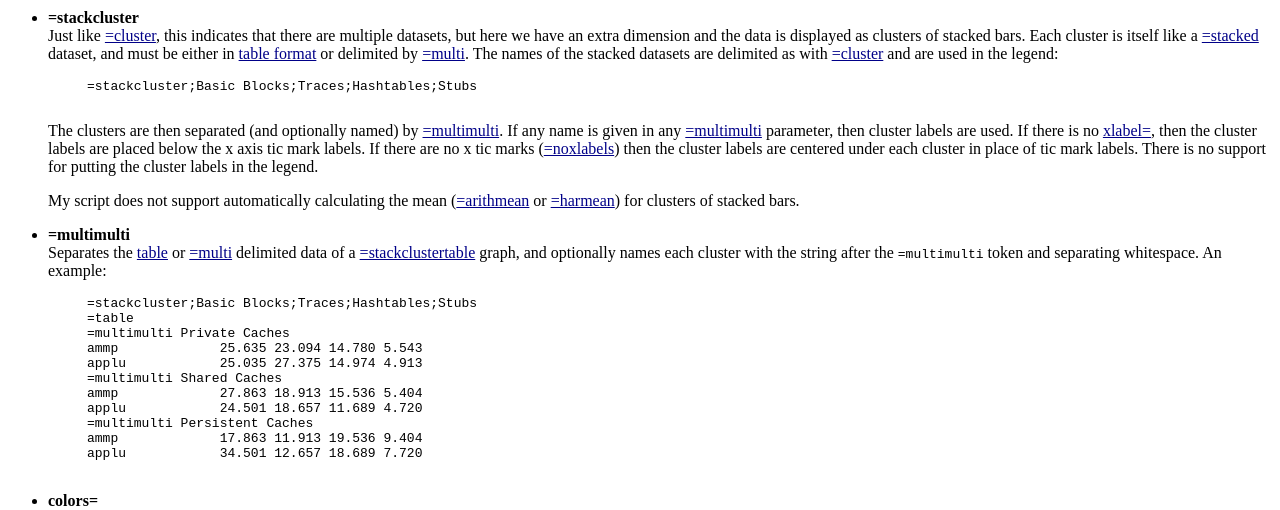
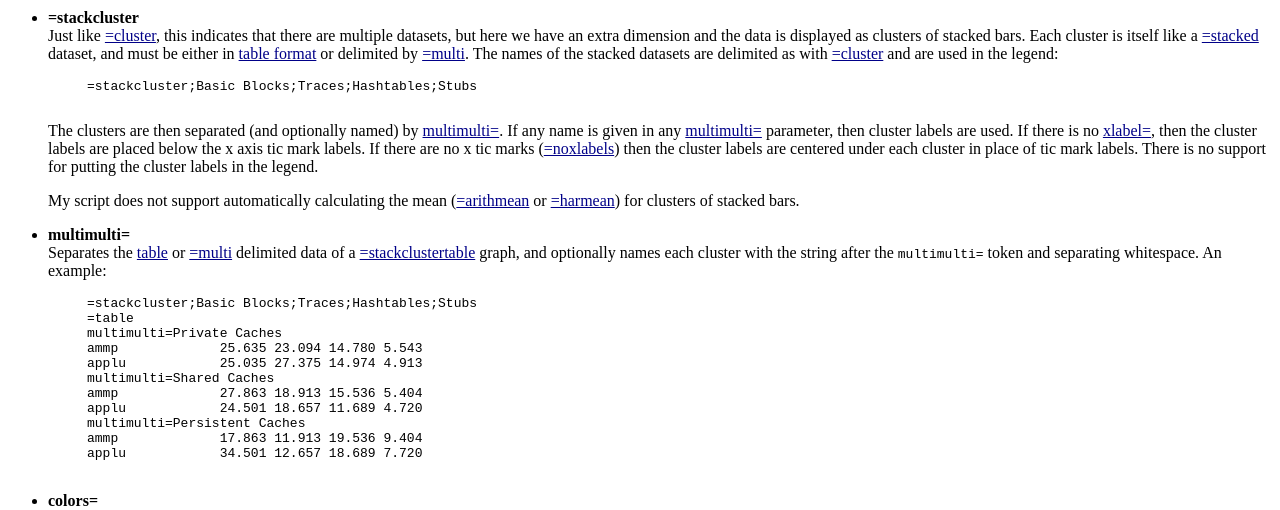
Before and after one commit to derekbruening/bargraph, a plain HTML site: page index.html in a window 1280 px wide. Shown: the part 2100-2610 px from the top of the page. Drawn offline with Linux system fonts and the light colour scheme.

Commit message:
change =multimulti to multimulti=
SVN-Revision: 16

```diff
--- a/index.html
+++ b/index.html
@@ -232,8 +232,8 @@ suggestions</a> rather than using -png.
      </pre>
 
      The clusters are then separated (and optionally named) by <a
-     href="#multimulti">=multimulti</a>.  If any name is given in any <a
-     href="#multimulti">=multimulti</a> parameter, then cluster labels are
+     href="#multimulti">multimulti=</a>.  If any name is given in any <a
+     href="#multimulti">multimulti=</a> parameter, then cluster labels are
      used.  If there is no <a href="#xlabel">xlabel=</a>, then the cluster
      labels are placed below the x axis tic mark labels.  If there are no x
      tic marks (<a href="#noxlabels">=noxlabels</a>) then the cluster
@@ -247,23 +247,23 @@ suggestions</a> rather than using -png.
 
 </p></li>
 
-<li><p><a name="multimulti"><strong>=multimulti</strong></a><br>
+<li><p><a name="multimulti"><strong>multimulti=</strong></a><br>
      Separates the <a href="#table">table</a> or <a
      href="#multi">=multi</a> delimited data of a <a
      href="#stackcluster">=stackclustertable</a> graph, and optionally
-     names each cluster with the string after the <tt>=multimulti</tt>
+     names each cluster with the string after the <tt>multimulti=</tt>
      token and separating whitespace.  An example:
 
      <pre>
      =stackcluster;Basic Blocks;Traces;Hashtables;Stubs
      =table
-     =multimulti Private Caches
+     multimulti=Private Caches
      ammp             25.635 23.094 14.780 5.543
      applu            25.035 27.375 14.974 4.913
-     =multimulti Shared Caches
+     multimulti=Shared Caches
      ammp             27.863 18.913 15.536 5.404
      applu            24.501 18.657 11.689 4.720
-     =multimulti Persistent Caches
+     multimulti=Persistent Caches
      ammp             17.863 11.913 19.536 9.404
      applu            34.501 12.657 18.689 7.720
      </pre>
```
Also changed, not shown: 2 other files.
